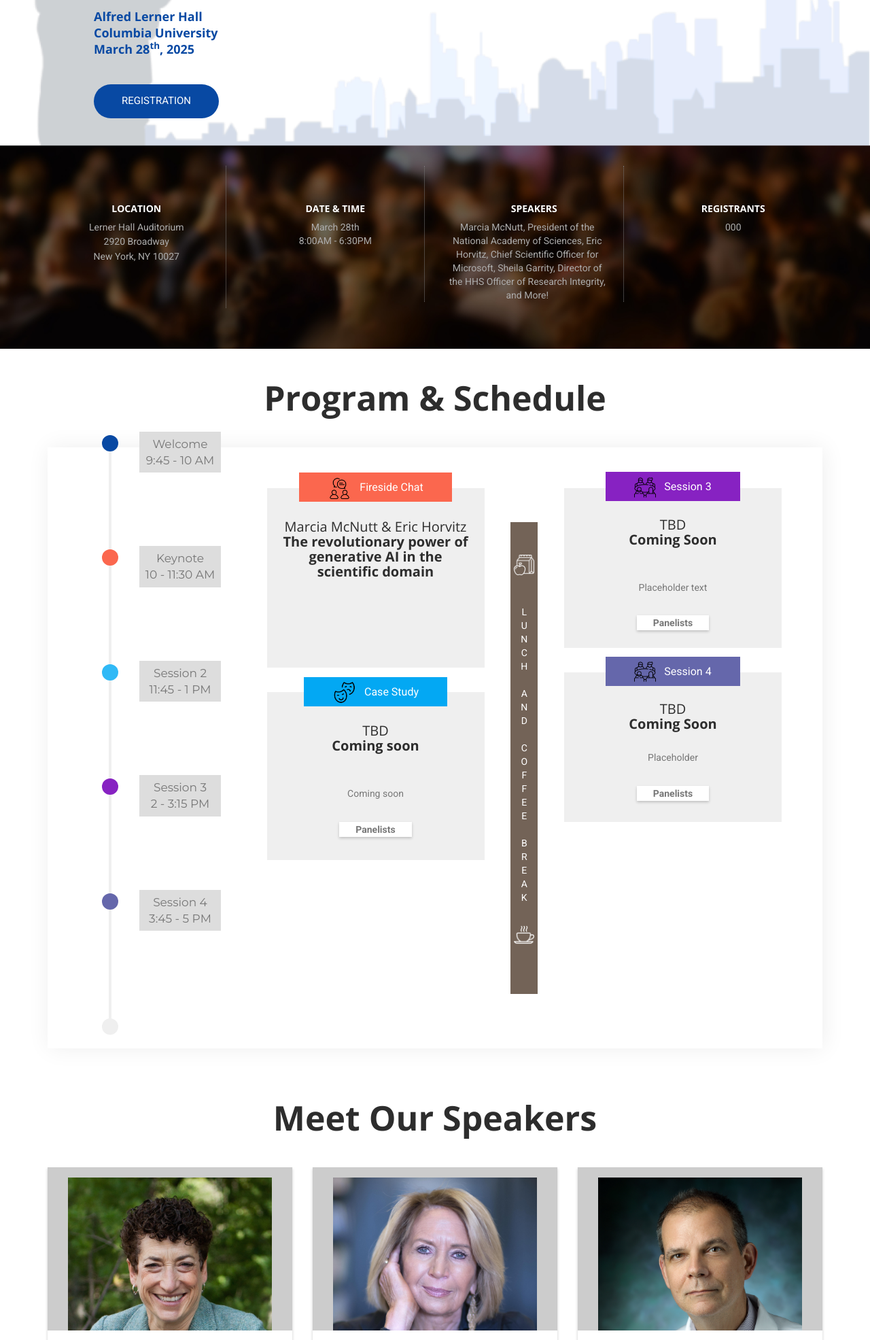
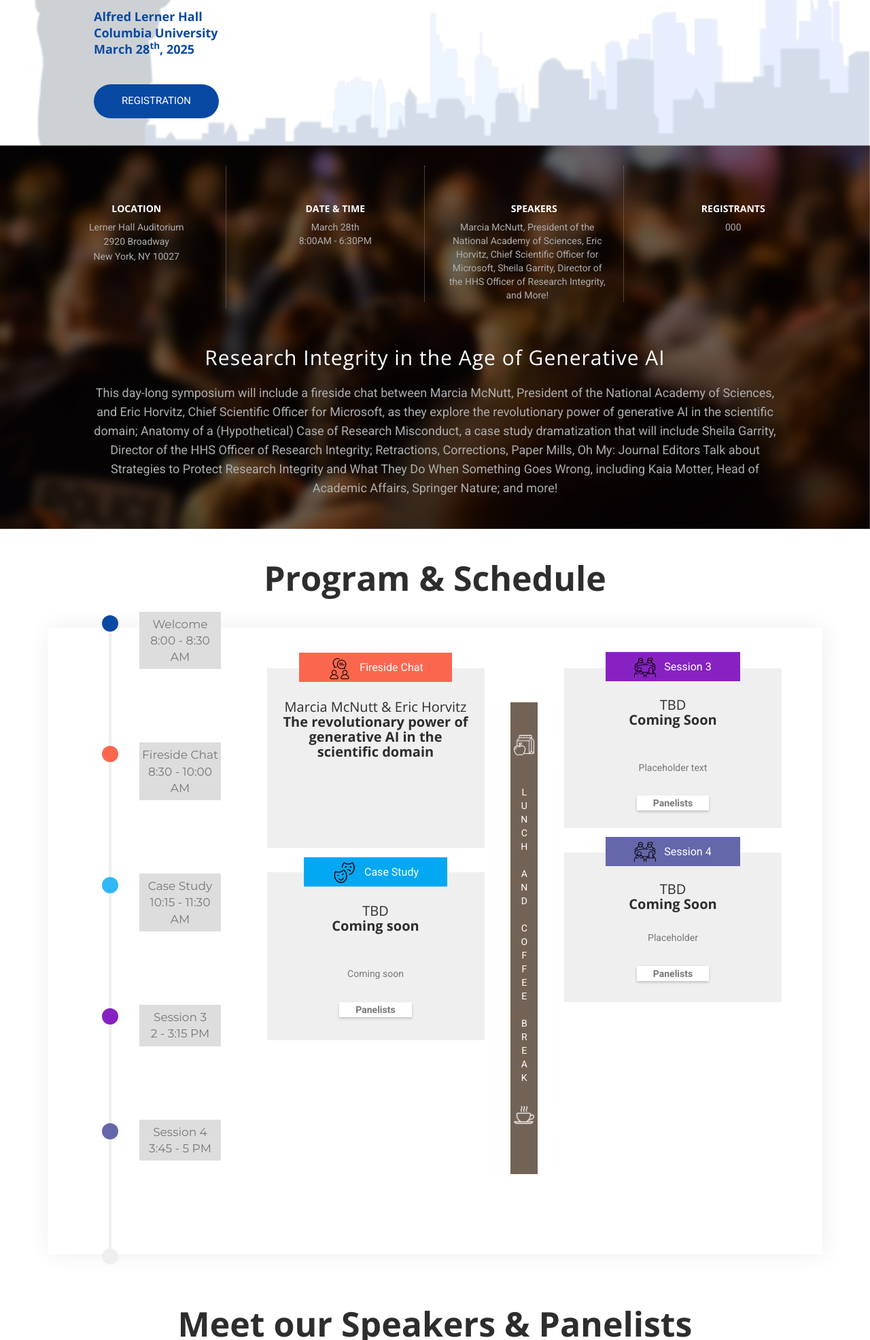
Before and after one commit to tiroger/pcri-symposium, a PHP site: page / in a window 1280 px wide. Shown: the part 413-2384 px from the top of the page at 68% size. Run offline with PHP 8.4, Linux system fonts and the light colour scheme; some libraries are stand-ins or nearby versions; some web fonts are replaced.

Commit message:
pcri 2025

```diff
--- /dev/null
+++ b/components/schedule.jsx
@@ -0,0 +1,5 @@
+import Schedule from './components/Schedule';
+
+export default function Page() {
+  return <Schedule />;
+}
--- a/index.html
+++ b/index.html
@@ -250,7 +250,7 @@
           <div class="col-md-3 col-sm-6 col-xs-12">
             <div class="tab-block last-block wow fadeInDown" data-wow-delay="0.6s">
               <div class="icon">
-                <i class="icon-wallet"></i>
+                <i class="icon-people"></i>
               </div>
               <div class="desc left">
                 <h4>Registrants</h4>
@@ -259,12 +259,12 @@
               </div>
             </div>
           </div>
-          <!-- <div class="col-md-12"> -->
-<!--            <div class="content-text">-->
-<!--              <h3 class="wow fadeInUp" data-wow-delay="0.8s">Get fresh insights into the world of tech and startups</h3>-->
-<!--              <p class="wow fadeInUp" data-wow-delay="1s">Lorem ipsum dolor sit amet, consectetuer adipiscing elit. Aenean commodo ligula eget dolor. A enean massa. Cum sociis natoque penatibus et magnis dis parturient montes Lorem ipsum dolor sit amet, consectetuer adipiscing elit.</p>-->
-<!--            </div>-->
-          <!-- </div> -->
+          <div class="col-md-12">
+           <div class="content-text">
+             <h3 class="wow fadeInUp" data-wow-delay="0.8s">Research Integrity in the Age of Generative AI</h3>
+             <p class="wow fadeInUp" data-wow-delay="1s">This day-long symposium will include a fireside chat between Marcia McNutt, President of the National Academy of Sciences, and Eric Horvitz, Chief Scientific Officer for Microsoft, as they explore the revolutionary power of generative AI in the scientific domain; Anatomy of a (Hypothetical) Case of Research Misconduct, a case study dramatization that will include Sheila Garrity, Director of the HHS Officer of Research Integrity; Retractions, Corrections, Paper Mills, Oh My: Journal Editors Talk about Strategies to Protect Research Integrity and What They Do When Something Goes Wrong, including Kaia Motter, Head of Academic Affairs, Springer Nature; and more!</p>
+           </div>
+          </div>
         </div>
       </div>
     </section>
@@ -436,9 +436,9 @@
                             <!-- <li><a>Time</a> -->
                               <!-- <li><button type="botton" class="btnN btnN-primary" id="timebutton" href="Sesion Link">Time</button> -->
                               <ul>
-                                <li class="color-5 timefont"><a href="#">Welcome<br>9:45 - 10 AM</a></li>
-                                <li class="color-1 timefont"><a href="#">Keynote<br>10 - 11:30 AM</a></li>
-                                <li class="color-2 timefont"><a href="#">Session 2<br>11:45 - 1 PM</a></li>
+                                <li class="color-5 timefont"><a href="#">Welcome<br>8:00 - 8:30 AM</a></li>
+                                <li class="color-1 timefont"><a href="#">Fireside Chat<br>8:30 - 10:00 AM</a></li>
+                                <li class="color-2 timefont"><a href="#">Case Study<br>10:15 - 11:30 AM</a></li>
                                 <li class="color-3 timefont"><a href="#">Session 3<br>2 - 3:15 PM</a></li>
                                 <li class="color-4 timefont"><a href="#">Session 4<br>3:45 - 5 PM</a></li>
                               </ul>
@@ -717,10 +717,10 @@
               Photo by <a href="kayanaphotography@gmail.com>">kayana szymczak</a>
             </p>
           </div>
-          <div class="modal-footer">
-            <!-- <button type="button" class="btn btn-secondary" data-dismiss="modal">Close</button>
-            <button type="button" class="btn btn-primary">Save changes</button> -->
-          </div>
+          <!-- <div class="modal-footer"> -->
+            <!-- <button type="button" class="btn btn-secondary" data-dismiss="modal">Close</button>
+            <button type="button" class="btn btn-primary">Save changes</button> -->
+          <!-- </div> -->
         </div>
       </div>
     </div>
@@ -742,10 +742,10 @@
               McNutt received a B.A. in physics from Colorado College and her Ph.D. in Earth sciences at the Scripps Institution of Oceanography. She holds honorary doctoral degrees from the Colorado College, the University of Minnesota, Monmouth University, the Colorado School of Mines, University of Miami, Uppsala University, Michigan State University, Worcester Polytechnic Institute, George Washington University, Boston University, Texas A&M University, and Indiana University Bloomington. McNutt is a member of the National Academy of Engineering, the American Philosophical Society and the American Academy of Arts and Sciences, and a Foreign Member of the Royal Society, UK, the Russian Academy of Sciences, and the Chinese Academy of Sciences. She is a fellow of AGU, the Geological Society of America, the American Association for the Advancement of Science, and the International Association of Geodesy. In 1988, she was awarded AGU’s Macelwane Medal for research accomplishments by a young scientist, and she received the Maurice Ewing Medal in 2007 for her contributions to deep-sea exploration.
               </p>
           </div>
-          <div class="modal-footer">
-            <!-- <button type="button" class="btn btn-secondary" data-dismiss="modal">Close</button>
-            <button type="button" class="btn btn-primary">Save changes</button> -->
-          </div>
+          <!-- <div class="modal-footer"> -->
+            <!-- <button type="button" class="btn btn-secondary" data-dismiss="modal">Close</button>
+            <button type="button" class="btn btn-primary">Save changes</button> -->
+          <!-- </div> -->
         </div>
       </div>
     </div>
@@ -1104,8 +1104,8 @@
       <div class="container" id="speakersBio">
         <div class="row">
           <div class="col-md-12">
-            <h2 class="section-title wow fadeInUp" data-wow-delay="0s">Meet Our Speakers</h2>
-            <!--            <p class="section-subcontent wow fadeInUp" data-wow-delay="0.2s">Lorem ipsum dolor sit amet, consectetuer adipiscing elit. Aenean commodo ligula eget dolor. A <br> enean massa. Cum sociis natoque penatibus et magnis dis parturient montes.</p>-->
+            <h2 class="section-title wow fadeInUp" data-wow-delay="0s">Meet our Speakers & Panelists</h2>
+                       <!-- <p class="section-subcontent wow fadeInUp" data-wow-delay="0.2s">Lorem ipsum dolor sit amet, consectetuer adipiscing elit. Aenean commodo ligula eget dolor. A <br> enean massa. Cum sociis natoque penatibus et magnis dis parturient montes.</p> -->
           </div>
           <div class="col-md-4 col-sm-6 col-xs-12">
             <div class="speakers-member wow fadeIn" data-wow-delay="0.3s">
@@ -1152,7 +1152,7 @@
             </div>
           </div>
           <div class="col-md-4 col-sm-6 col-xs-12">
-            <div class="speakers-member wow fadeIn" data-wow-delay="0.5s">
+            <div class="speakers-member wow fadeIn" data-wow-delay="0.3s">
               <div class="member-img">
                 <img class="img-responsive" src="assets/img/teacher/img-3.jpeg" alt="">
               </div>
@@ -1174,7 +1174,7 @@
             </div>
           </div>
           <div class="col-md-4 col-sm-6 col-xs-12">
-            <div class="speakers-member wow fadeIn" data-wow-delay="0.7s">
+            <div class="speakers-member wow fadeIn" data-wow-delay="0.3s">
               <div class="member-img">
                 <img class="img-responsive" src="assets/img/teacher/img-4.jpeg" alt="">
               </div>
@@ -1196,7 +1196,7 @@
             </div>
           </div>
           <div class="col-md-4 col-sm-6 col-xs-12">
-            <div class="speakers-member wow fadeIn" data-wow-delay="0.9s">
+            <div class="speakers-member wow fadeIn" data-wow-delay="0.3s">
               <div class="member-img">
                 <img class="img-responsive" src="assets/img/teacher/img-5.jpeg" alt="">
               </div>
@@ -1218,7 +1218,7 @@
             </div>
           </div>
           <div class="col-md-4 col-sm-6 col-xs-12">
-            <div class="speakers-member wow fadeIn" data-wow-delay="1s">
+            <div class="speakers-member wow fadeIn" data-wow-delay="0.3s">
               <div class="member-img">
                 <img class="img-responsive" src="assets/img/teacher/img-6.jpg" alt="">
               </div>
@@ -1240,7 +1240,7 @@
             </div>
           </div>
           <div class="col-md-4 col-sm-6 col-xs-12">
-            <div class="speakers-member wow fadeIn" data-wow-delay="1s">
+            <div class="speakers-member wow fadeIn" data-wow-delay="0.3s">
               <div class="member-img">
                 <img class="img-responsive" src="assets/img/teacher/img-7.jpg" alt="">
               </div>
@@ -1262,7 +1262,7 @@
             </div>
           </div>
           <div class="col-md-4 col-sm-6 col-xs-12">
-            <div class="speakers-member wow fadeIn" data-wow-delay="1s">
+            <div class="speakers-member wow fadeIn" data-wow-delay="0.3s">
               <div class="member-img">
                 <img class="img-responsive" src="assets/img/teacher/img-8.jpg" alt="">
               </div>
@@ -1284,7 +1284,7 @@
             </div>
           </div>
           <div class="col-md-4 col-sm-6 col-xs-12">
-            <div class="speakers-member wow fadeIn" data-wow-delay="1s">
+            <div class="speakers-member wow fadeIn" data-wow-delay="0.3s">
               <div class="member-img">
                 <img class="img-responsive" src="assets/img/teacher/img-9.jpeg" alt="">
               </div>
@@ -1306,7 +1306,7 @@
             </div>
           </div>
           <div class="col-md-4 col-sm-6 col-xs-12">
-            <div class="speakers-member wow fadeIn" data-wow-delay="1s">
+            <div class="speakers-member wow fadeIn" data-wow-delay="0.3s">
               <div class="member-img">
                 <img class="img-responsive" src="assets/img/teacher/img-10.jpeg" alt="">
               </div>
@@ -1328,7 +1328,7 @@
             </div>
           </div>
           <div class="col-md-4 col-sm-6 col-xs-12">
-            <div class="speakers-member wow fadeIn" data-wow-delay="1s">
+            <div class="speakers-member wow fadeIn" data-wow-delay="0.3s">
               <div class="member-img">
                 <img class="img-responsive" src="assets/img/teacher/img-11.jpeg" alt="">
               </div>
@@ -1350,7 +1350,7 @@
             </div>
           </div>
           <div class="col-md-4 col-sm-6 col-xs-12">
-            <div class="speakers-member wow fadeIn" data-wow-delay="1s">
+            <div class="speakers-member wow fadeIn" data-wow-delay="0.3s">
               <div class="member-img">
                 <img class="img-responsive" src="assets/img/teacher/img-12.jpeg" alt="">
               </div>
@@ -1372,7 +1372,7 @@
             </div>
           </div>
           <div class="col-md-4 col-sm-6 col-xs-12">
-            <div class="speakers-member wow fadeIn" data-wow-delay="1s">
+            <div class="speakers-member wow fadeIn" data-wow-delay="0.3s">
               <div class="member-img">
                 <img class="img-responsive" src="assets/img/teacher/img-13.jpg" alt="">
               </div>
@@ -1394,7 +1394,7 @@
             </div>
           </div>
           <div class="col-md-4 col-sm-6 col-xs-12">
-            <div class="speakers-member wow fadeIn" data-wow-delay="1s">
+            <div class="speakers-member wow fadeIn" data-wow-delay="0.3s">
               <div class="member-img">
                 <img class="img-responsive" src="assets/img/teacher/img-14.jpg" alt="">
               </div>
@@ -1416,7 +1416,7 @@
             </div>
           </div>
           <div class="col-md-4 col-sm-6 col-xs-12">
-            <div class="speakers-member wow fadeIn" data-wow-delay="1s">
+            <div class="speakers-member wow fadeIn" data-wow-delay="0.3s">
               <div class="member-img">
                 <img class="img-responsive" src="assets/img/teacher/img-15.jpeg" alt="">
               </div>
@@ -1438,7 +1438,7 @@
             </div>
           </div>
           <div class="col-md-4 col-sm-6 col-xs-12">
-            <div class="speakers-member wow fadeIn" data-wow-delay="1s">
+            <div class="speakers-member wow fadeIn" data-wow-delay="0.3s">
               <div class="member-img">
                 <img class="img-responsive" src="assets/img/teacher/img-16.png" width="300px" alt="">
               </div>
@@ -1460,7 +1460,7 @@
             </div>
           </div>
           <div class="col-md-4 col-sm-6 col-xs-12">
-            <div class="speakers-member wow fadeIn" data-wow-delay="1s">
+            <div class="speakers-member wow fadeIn" data-wow-delay="0.3s">
               <div class="member-img">
                 <img class="img-responsive" src="assets/img/teacher/img-17.jpg" width="300px" alt="">
               </div>
@@ -1492,74 +1492,94 @@
 <!--    &lt;!&ndash; Sponsors Section Start &ndash;&gt;-->
 <section id="sponsors" class="section">
   <div class="container">
+    <!-- Section Title -->
     <div class="row">
-         <div class="col-md-12">
+      <div class="col-12">
         <h2 class="section-title wow fadeInUp" data-wow-delay="0s">Our Sponsors</h2>
-<!--&lt;!&ndash;            <p class="section-subcontent wow fadeInUp" data-wow-delay="0.2s">Lorem ipsum dolor sit amet, consectetuer adipiscing elit. Aenean commodo ligula eget dolor. A <br> enean massa. Cum sociis natoque penatibus et magnis dis parturient montes.</p>&ndash;&gt;-->
-         </div>
-         <div>
-           <div class="spnsors-logo wow fadeInUp" data-wow-delay="0.1s">
-             <a href="https://www.columbia.edu" target="_blank" rel="noopener noreferrer"><img src="assets/img/sponsors/logo.png" width="390px" alt=""></a>
-           </div>
-         </div>
-         <div>
-           <br>
-         </div>
-         <div class="col-md-4 col-sm-6 col-xs-12">
-           <div class="spnsors-logo wow fadeInUp" data-wow-delay="0.1s">
-             <a href="https://www.nyu.edu" target="_blank" rel="noopener noreferrer"><img src="assets/img/sponsors/logo-01.png" width="290px" alt=""></a>
-           </div>
-         </div>
-         <div class="col-md-4 col-sm-6 col-xs-12">
-          <div class="spnsors-logo wow fadeInUp" data-wow-delay="0.1s">
-            <a href="https://www.cuny.edu/" target="_blank" rel="noopener noreferrer"><img src="assets/img/sponsors/logo-05.png" width="180px" alt=""></a>
-          </div>
-        </div>
-         <div class="col-md-4 col-sm-6 col-xs-12">
-           <div class="spnsors-logo wow fadeInUp" data-wow-delay="0.1s">
-             <a href="https://www.mskcc.org" target="_blank" rel="noopener noreferrer"><img src="assets/img/sponsors/logo-02.png" width="250px" alt=""></a>
-            </div>
-         </div>
-         <div class="col-md-6 col-sm-6 col-xs-12">
-           <div class="spnsors-logo wow fadeInUp" data-wow-delay="0.1s">
-             <a href="https://www.ctscweb.weill.cornell.edu" target="_blank" rel="noopener noreferrer"><img src="assets/img/sponsors/logo-03.jpeg" width="240px" alt=""></a>
-           </div>
-         </div>
-         <div class="col-md-6 col-sm-6 col-xs-12">
-           <div class="spnsors-logo wow fadeInUp" data-wow-delay="0.1s">
-             <a href="https://www.rockefeller.edu" target="_blank" rel="noopener noreferrer"><img src="assets/img/sponsors/logo-04.png" width="380px" alt=""></a>
-           </div>
-         </div>
-         <div class="col-md-6 col-sm-6 col-xs-12">
-          <div class="spnsors-logo wow fadeInUp" data-wow-delay="0.1s">
-            <a href="https://www.rockefeller.edu" target="_blank" rel="noopener noreferrer"><img src="" width="380px" alt=""></a>
-          </div>
-        </div>
-        <div class="col-md-6 col-sm-6 col-xs-12">
-          <div class="spnsors-logo wow fadeInUp" data-wow-delay="0.1s">
-            <a href="https://www.rockefeller.edu" target="_blank" rel="noopener noreferrer"><img src="assets/img/sponsors/cornell_tech.avif" width="380px" alt=""></a>
-          </div>
-        </div>
-        <div class="col-md-6 col-sm-6 col-xs-12">
-          <div class="spnsors-logo wow fadeInUp" data-wow-delay="0.1s">
-            <a href="https://www.rockefeller.edu" target="_blank" rel="noopener noreferrer"><img src="assets/img/sponsors/nyu_medicine.jpg" width="380px" alt=""></a>
-          </div>
-        </div>
-        <div class="spnsors-logo wow fadeInUp" data-wow-delay="0.1s">
-          <a href="https://www.cuny.edu/" target="_blank" rel="noopener noreferrer"><img src="" width="180px" alt=""></a>
-        </div>
-      </div>
-      <div class="spnsors-logo wow fadeInUp" data-wow-delay="0.1s">
-        <a href="https://www.cuny.edu/" target="_blank" rel="noopener noreferrer"><img src="assets/img/sponsors/icahn_mt_sinai.png" width="250px" alt=""></a>
-      </div>
-    </div>
-    <div class="spnsors-logo wow fadeInUp" data-wow-delay="0.1s">
-      <a href="https://www.cuny.edu/" target="_blank" rel="noopener noreferrer"><img src="" width="180px" alt=""></a>
+      </div>
+    </div>
+
+    <!-- Row 1: 1 Logo (Centered) -->
+    <div class="row justify-content-center">
+      <div class="col-auto">
+        <div class="sponsors-logo wow fadeInUp" data-wow-delay="0.1s">
+          <a href="https://www.columbia.edu" target="_blank" rel="noopener noreferrer">
+            <img src="assets/img/sponsors/logo.png" class="img-fluid sponsor-image" alt="Columbia University">
+          </a>
+        </div>
+      </div>
+    </div>
+
+    <!-- Row 2: 3 Logos -->
+    <div class="row justify-content-center mt-4">
+      <div class="col-md-4 col-sm-6 col-12">
+        <div class="sponsors-logo wow fadeInUp" data-wow-delay="0.1s">
+          <a href="https://www.nyu.edu" target="_blank" rel="noopener noreferrer">
+            <img src="assets/img/sponsors/logo-01.png" class="img-fluid sponsor-image" alt="NYU">
+          </a>
+        </div>
+      </div>
+      <div class="col-md-4 col-sm-6 col-12">
+        <div class="sponsors-logo wow fadeInUp" data-wow-delay="0.1s">
+          <a href="https://www.cuny.edu/" target="_blank" rel="noopener noreferrer">
+            <img src="assets/img/sponsors/logo-05.png" class="img-fluid sponsor-image" alt="CUNY">
+          </a>
+        </div>
+      </div>
+      <div class="col-md-4 col-sm-6 col-12">
+        <div class="sponsors-logo wow fadeInUp" data-wow-delay="0.1s">
+          <a href="https://www.mskcc.org" target="_blank" rel="noopener noreferrer">
+            <img src="assets/img/sponsors/logo-02.png" class="img-fluid sponsor-image" alt="MSKCC">
+          </a>
+        </div>
+      </div>
+    </div>
+
+    <!-- Row 3: 2 Logos -->
+    <div class="row justify-content-center mt-4">
+      <div class="col-md-6 col-sm-6 col-12">
+        <div class="sponsors-logo wow fadeInUp" data-wow-delay="0.1s">
+          <a href="https://www.ctscweb.weill.cornell.edu" target="_blank" rel="noopener noreferrer">
+            <img src="assets/img/sponsors/logo-03.jpeg" class="img-fluid sponsor-image" alt="Cornell Tech">
+          </a>
+        </div>
+      </div>
+      <div class="col-md-6 col-sm-6 col-12">
+        <div class="sponsors-logo wow fadeInUp" data-wow-delay="0.1s">
+          <a href="https://www.rockefeller.edu" target="_blank" rel="noopener noreferrer">
+            <img src="assets/img/sponsors/logo-04.png" class="img-fluid sponsor-image" alt="Rockefeller">
+          </a>
+        </div>
+      </div>
+    </div>
+
+    <!-- Row 4: 3 Logos -->
+    <div class="row justify-content-center mt-4">
+      <div class="col-md-4 col-sm-6 col-12">
+        <div class="sponsors-logo wow fadeInUp" data-wow-delay="0.1s">
+          <a href="https://www.rockefeller.edu" target="_blank" rel="noopener noreferrer">
+            <img src="assets/img/sponsors/cornell_tech.avif" class="img-fluid sponsor-image" alt="Cornell Tech Avif">
+          </a>
+        </div>
+      </div>
+      <div class="col-md-4 col-sm-6 col-12">
+        <div class="sponsors-logo wow fadeInUp" data-wow-delay="0.1s">
+          <a href="https://www.rockefeller.edu" target="_blank" rel="noopener noreferrer">
+            <img src="assets/img/sponsors/nyu_medicine.jpg" class="img-fluid sponsor-image" alt="NYU Medicine">
+          </a>
+        </div>
+      </div>
+      <div class="col-md-4 col-sm-6 col-12">
+        <div class="sponsors-logo wow fadeInUp" data-wow-delay="0.1s">
+          <a href="https://www.cuny.edu/" target="_blank" rel="noopener noreferrer">
+            <img src="assets/img/sponsors/icahn_mt_sinai.png" class="img-fluid sponsor-image" alt="Icahn Mount Sinai">
+          </a>
         </div>
       </div>
     </div>
   </div>
 </section>
+
 <!--    &lt;!&ndash; Sponsors Section End &ndash;&gt; -->
 
 <!--&lt;!&ndash;    &lt;!&ndash; Gallery Section Start &ndash;&gt;&ndash;&gt;-->
@@ -1861,7 +1881,7 @@
         <div class="row">
           <div class="col-md-12">
             <p class="copyright-text text-center">
-              Feedback or Suggestions? Contact the organizers at <span><i></i><a class="misclinks" href="mailto:PCRI@columbia.edu">PCRI@columbia.edu</a></span> | Follow the conversation  <a class="misclinks hashtag" href="https://twitter.com/search?q=%23PCRISymposium&src=typd"> #PCRISymposium </a><a class="icon-social-twitter"></a> | &#169;2025 Columbia University
+              Feedback or Suggestions? Contact the organizers at <span><i></i><a class="misclinks" id="mailtohover" href="mailto:PCRI@columbia.edu">PCRI@columbia.edu</a></span> <b>|</b>  Follow the conversation on <a class="misclinks hashtag" id="'hastagx" href="https://twitter.com/search?q=%23PCRISymposium&src=typd"></a><a class="fa fa-twitter" id="twitterx"></a> #PCRISymposium <b>|</b> &#169;2025 Columbia University
             </p>
           </div>
         </div>
```
Also changed, not shown: assets/css/main.css (+71 -0 lines). Lines whose indentation alone changed are shown as unchanged.
